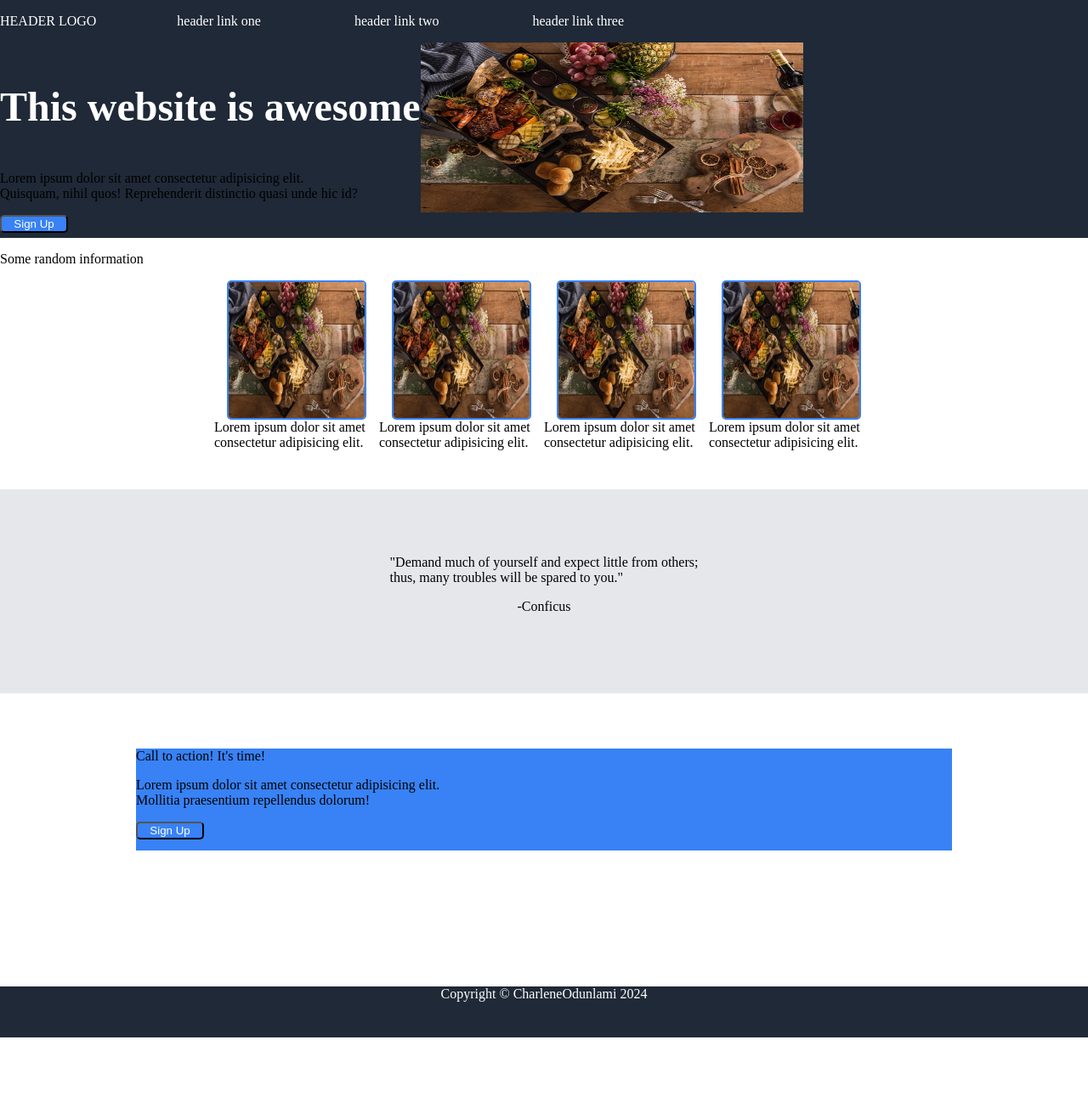
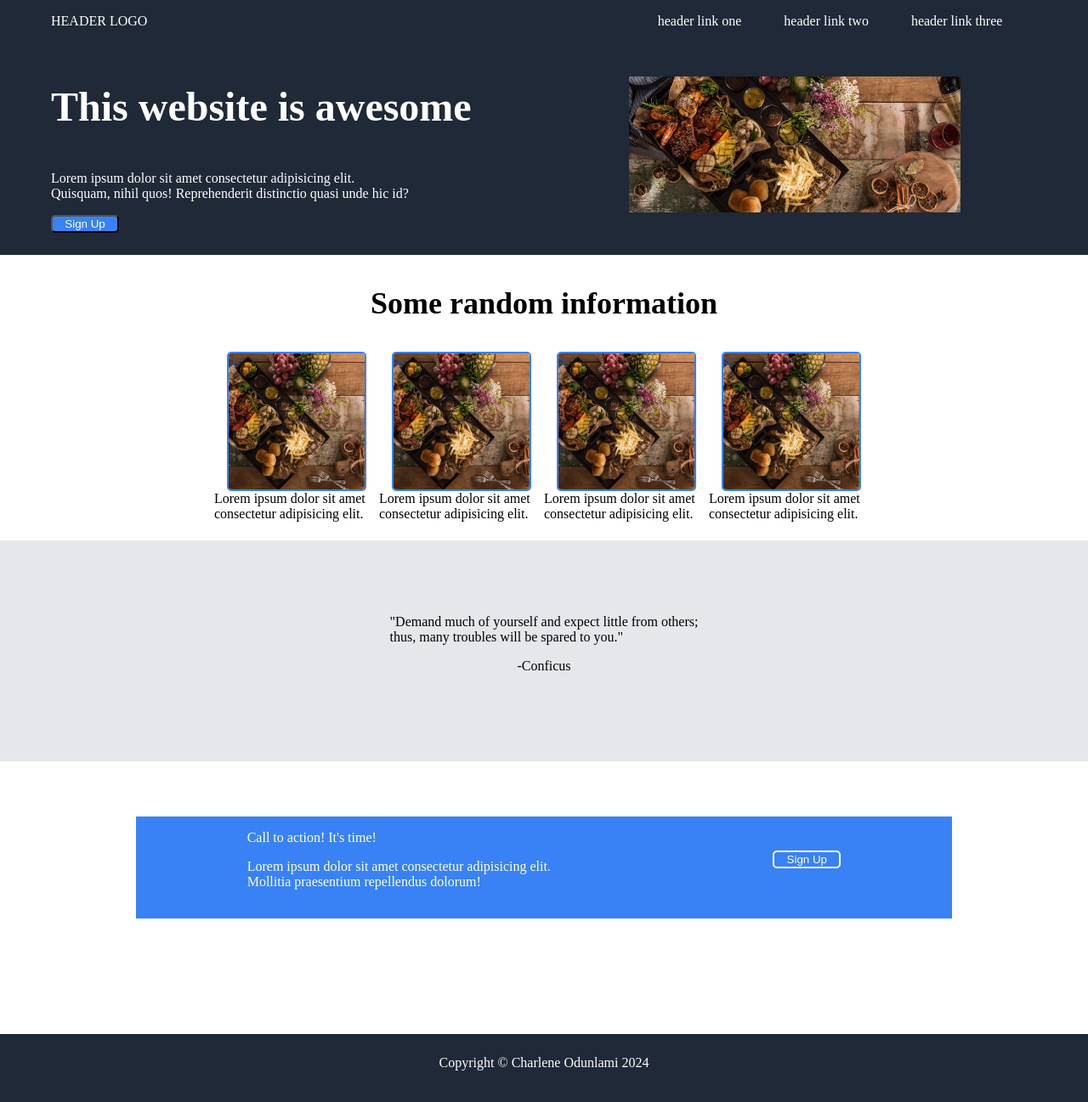
Before and after one commit to oduncica/landing-page, a plain HTML site: page index.html in a window 1280 px wide. Shown: the whole page at 85% size. Before the commit the page ends 1221 px from the top, so only its background shows below. Drawn offline with Linux system fonts and the light colour scheme.

Commit message:
update style

```diff
--- a/index.html
+++ b/index.html
@@ -10,15 +10,19 @@
     <section id="section1">
         <div>
             <div class="logo-nav">
-                <p class="logo">HEADER LOGO</p>
+                <div class="logo">
+                    <p>HEADER LOGO</p>
+                </div>
+                <div class="nav">
                     <ul>
                         <li><a href="#">header link one</a></li>
                         <li><a href="#">header link two</a></li>
                         <li><a href="#">header link three</a></li>
                     </ul>
                 </div>
+            </div>
             <div class="text-image">
-                <div>
+                <div class="text1">
                     <p class="main-text" >This website is awesome</p>
                     <p>Lorem ipsum dolor sit amet consectetur adipisicing elit. <br>
                         Quisquam, nihil quos! Reprehenderit distinctio quasi unde hic id?</p>
@@ -32,7 +36,7 @@
     </div>
     </section>
     <section id="section2">
-        <p>Some random information</p>
+        <p class="info">Some random information</p>
         <div class="square-container">
             <div class="square">
                 <img src="img-1.jpg" alt="some image">
@@ -66,17 +70,21 @@
 
     <section id="section4">
         <div class="blue">
+            <div class="action-text">
                 <p>Call to action! It's time!</p>
                 <p>Lorem ipsum dolor sit amet consectetur adipisicing elit.
                 <br> Mollitia praesentium repellendus dolorum! </p>
+            </div>
+            <div>
                 <button>Sign Up</button>
+            </div>
 
         </div>
 
     </section>
 
     <footer>
-        <div class="cr">Copyright © CharleneOdunlami 2024</div>
+        <p class="cr">Copyright © Charlene Odunlami 2024</p>
     </footer>
 
 </body>
--- a/style.css
+++ b/style.css
@@ -1,14 +1,19 @@
 body{
     margin: 0;
+    max-width: 1300px;
 }
 
 #section1{
     width: 100%;
-    height: 280px;
+    height: 300px;
     background-color: #1F2937 ;
-    display: flex;
-    flex-direction: row;
+    /* display: flex;
+    flex-direction: row; */
 
+}
+
+.text1{
+    margin-left: 60px;
 }
 
 .main-text{
@@ -18,13 +23,18 @@ body{
 
 }
 
-.main-image img{
- width: 450px;
- height: 200px;
+.main-image img {
+    width: 390px;
+    height: 160px;
+    object-fit: cover;
+    margin: 40px 150px 10px 20px;
+}
 
-}
+/* header */
+
 .logo{
     color: white;
+    margin-left: 60px;
 }
 
 ul {
@@ -36,13 +46,20 @@ ul {
 ul a {
     text-decoration: none;
     color: white;
-    margin: 0px 55px
+     margin: 0px 25px
 }
 
 
 .logo-nav{
     display: flex;
     flex-direction: row;
+    justify-content: space-between;
+    width: 98%;
+}
+
+.nav{
+    margin-right: 50px;
+
 }
 
 .text-image{
@@ -51,7 +68,7 @@ ul a {
     justify-content: space-between;
 }
 
-button {
+.text-image button {
     background-color: #3882f6;
     color: white;
     border-radius: 5px;
@@ -62,7 +79,7 @@ button {
 
 #section2{
     width: 100%;
-    height: 280px;
+    height: 300px;
     background-color: #ffffff ;
 
 }
@@ -75,6 +92,7 @@ button {
     border: 2px solid #3882f6;
     border-radius: 5px;
     margin: 0 15px;
+    object-fit: cover;
 }
 
 .square {
@@ -92,10 +110,14 @@ button {
 }
 
 
+.text-image p {
+    color: white;
+}
+
 /* section3 styles */
 #section3{
     width: 100%;
-    height: 240px;
+    height: 260px;
     background-color: #E5E7EB ;
     display: flex;
     flex-direction: column;
@@ -106,22 +128,21 @@ button {
 
 footer{
     width: 100%;
-    height: 60px;
+    height: 80px;
     background-color: #1F2937 ;
     text-align: center;
     color: white;
 }
-/*
+
 .cr{
-    padding: 25px auto;
-} */
+    padding-top: 25px;
+}
 
 
 #section4{
     width: 100%;
-    height: 280px;
+    height: 240px;
     background-color: white;
-
 }
 
 .blue{
@@ -129,6 +150,7 @@ footer{
     height: 120px;
     margin: 65px auto;
     background-color: #3882f6;
+    display: flex;
 
 }
 
@@ -136,9 +158,28 @@ footer{
     display: flex;
     flex-direction: column;
 }
-
+ */
 .blue{
     display: flex;
     flex-direction: row;
+    justify-content: space-around;
+    color: white;
 }
- */
+
+
+ .info {
+    text-align: center;
+    font-size: 36px;
+    font-weight:800;
+ }
+
+
+ #section4 button {
+    border: 2px solid white;
+    margin-top: 40px;
+    background-color: #3882f6;
+    color: white;
+    border-radius: 5px;
+    width: 80px;
+
+ }
```
Lines whose indentation alone changed are shown as unchanged.
